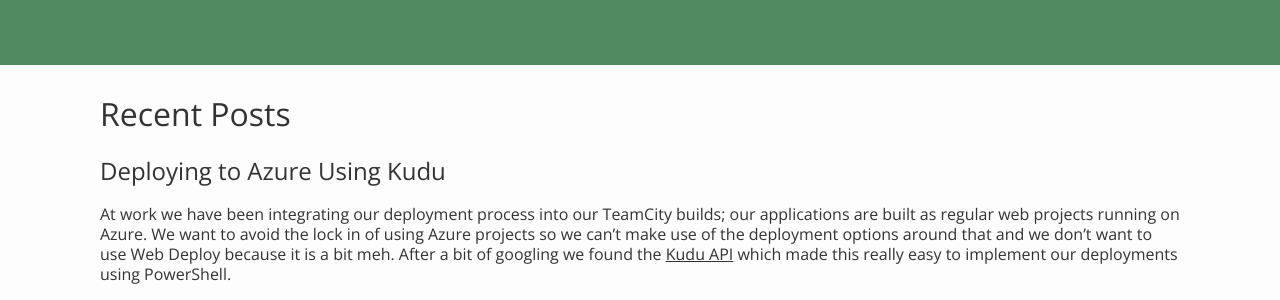
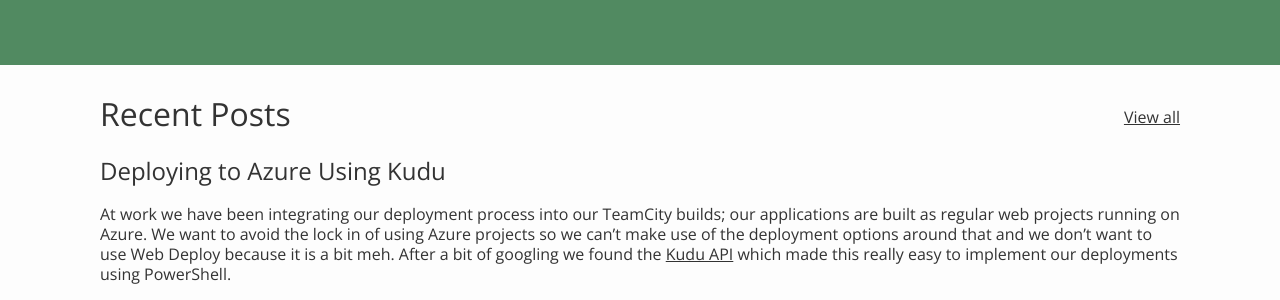
Before and after one commit to jsoncodes/jsoncodes.github.io, a Jekyll site: the page built from index.html, in a window 1280 px wide. Shown: the part 385-685 px from the top of the page. Built offline with Jekyll 4.4.1, drawn with Linux system fonts in a browser that asks for light colours; nearby versions of some CDN libraries.

Commit message:
Adding view all link

```diff
--- a/_sass/_home.scss
+++ b/_sass/_home.scss
@@ -16,6 +16,11 @@
 
   h2 {
     font-size: $font-size-xlarge;
+  }
+
+  .view-all {
+    float: right;
+    margin-top: 15px;
   }
 
   .primary-post-excerpt {
--- a/index.html
+++ b/index.html
@@ -11,6 +11,7 @@
 
 <section class="content">
   <section class="post-collection">
+    <a href="/blog" class="view-all">View all</a>
     <h1>Recent Posts</h1>
 
     {% for post in site.posts limit:1 %}
```
